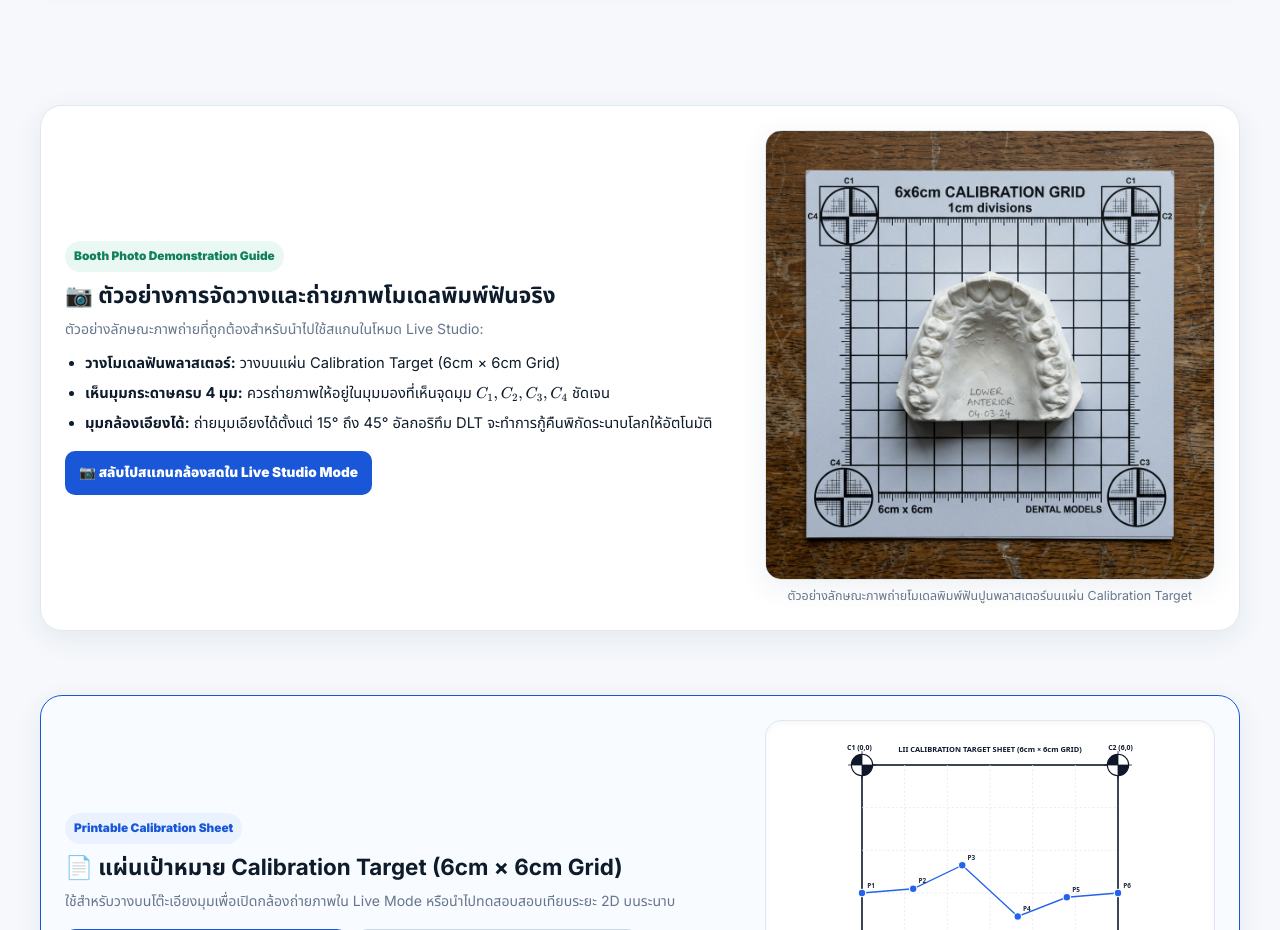
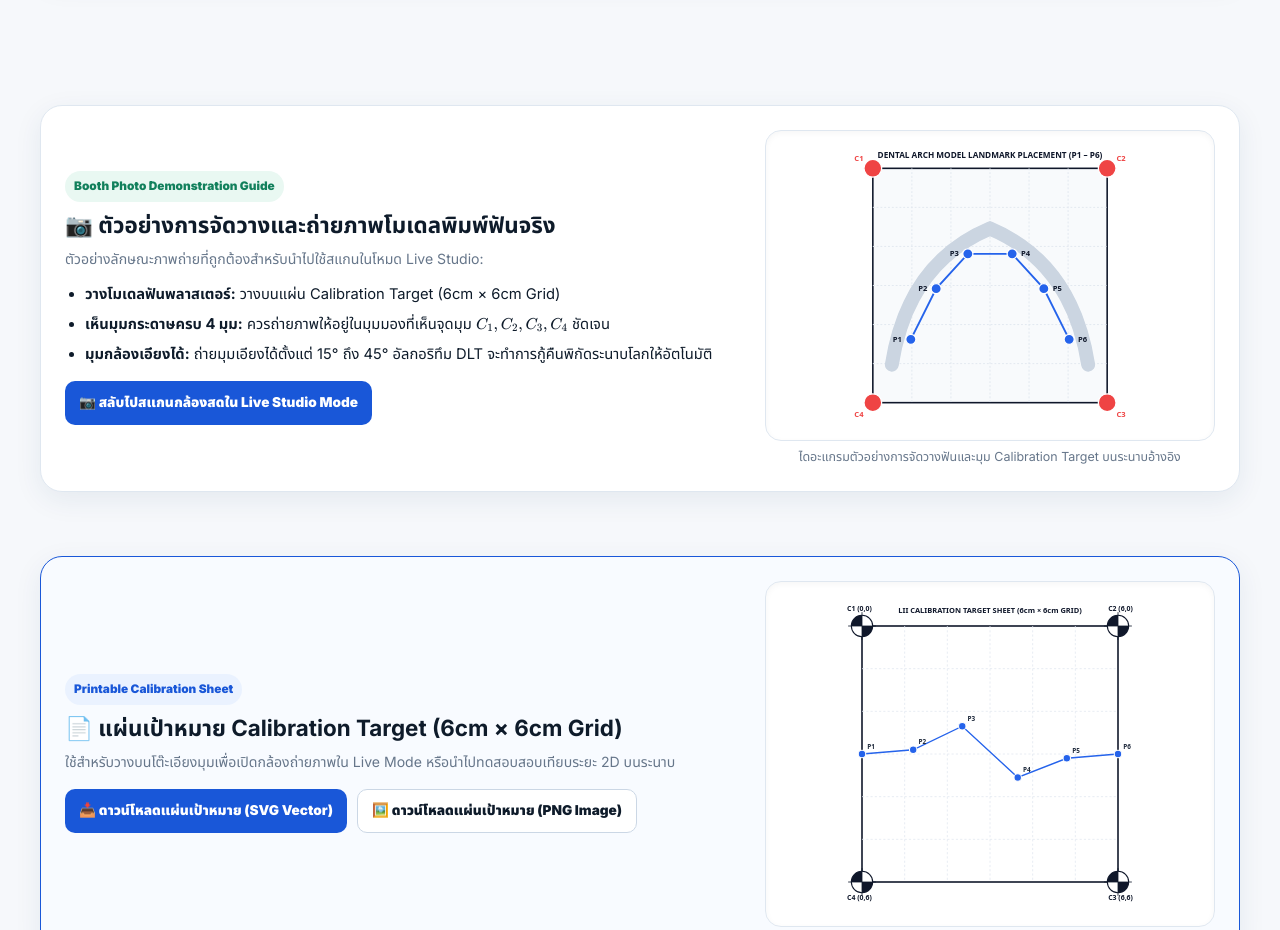
Before and after one commit to coolnut-academy/NakornSawan2569-Math-LII, a website built with Vite: page index.html in a window 1280 px wide. Shown: the part 920-1850 px from the top of the page. Built offline with nearby package versions, Linux system fonts and the light colour scheme.

Commit message:
update new full ver 1.0

```diff
--- a/index.html
+++ b/index.html
@@ -99,8 +99,8 @@
                 <button class="btn btn-blue btn-sm" id="btnGoToLiveMode" type="button">📷 สลับไปสแกนกล้องสดใน Live Studio Mode</button>
               </div>
               <div style="text-align:center">
-                <img src="preset-dental-guide.png" alt="Dental Arch Model Photo Guide" style="border-radius:16px;border:1px solid var(--line);box-shadow:var(--shadow-sm);max-width:100%;height:auto;" />
-                <span class="tiny muted" style="display:block;margin-top:6px">ตัวอย่างลักษณะภาพถ่ายโมเดลพิมพ์ฟันปูนพลาสเตอร์บนแผ่น Calibration Target</span>
+                <div id="dentalGuideContainer" class="target-preview-box"></div>
+                <span class="tiny muted" style="display:block;margin-top:6px">ไดอะแกรมตัวอย่างการจัดวางฟันและมุม Calibration Target บนระนาบอ้างอิง</span>
               </div>
             </div>
           </div>
--- a/src/core/target-generator.js
+++ b/src/core/target-generator.js
@@ -183,6 +183,135 @@ export function generateTargetSVG(width = 600, height = 600) {
   return svg;
 }
 
+export function generateDentalGuideSVG(width = 600, height = 450) {
+  const svgNS = 'http://www.w3.org/2000/svg';
+  const svg = document.createElementNS(svgNS, 'svg');
+  svg.setAttribute('viewBox', '0 0 600 450');
+  svg.setAttribute('width', width);
+  svg.setAttribute('height', height);
+  svg.setAttribute('xmlns', svgNS);
+  svg.setAttribute('style', 'background: #ffffff; font-family: system-ui, sans-serif; border-radius: 12px;');
+
+  // Background Paper
+  const bg = document.createElementNS(svgNS, 'rect');
+  bg.setAttribute('width', '600');
+  bg.setAttribute('height', '450');
+  bg.setAttribute('fill', '#ffffff');
+  svg.appendChild(bg);
+
+  // Outer Grid Box 6cm x 6cm (Margin 40, Width 370)
+  const box = document.createElementNS(svgNS, 'rect');
+  box.setAttribute('x', '115');
+  box.setAttribute('y', '40');
+  box.setAttribute('width', '370');
+  box.setAttribute('height', '370');
+  box.setAttribute('fill', '#f8fafc');
+  box.setAttribute('stroke', '#0f172a');
+  box.setAttribute('stroke-width', '2.5');
+  svg.appendChild(box);
+
+  // Grid Lines
+  for (let i = 1; i < 6; i++) {
+    const x = 115 + i * (370 / 6);
+    const y = 40 + i * (370 / 6);
+
+    const vline = document.createElementNS(svgNS, 'line');
+    vline.setAttribute('x1', x); vline.setAttribute('y1', 40);
+    vline.setAttribute('x2', x); vline.setAttribute('y2', 410);
+    vline.setAttribute('stroke', '#e2e8f0'); vline.setAttribute('stroke-width', '1.5');
+    vline.setAttribute('stroke-dasharray', '3 3');
+    svg.appendChild(vline);
+
+    const hline = document.createElementNS(svgNS, 'line');
+    hline.setAttribute('x1', 115); hline.setAttribute('y1', y);
+    hline.setAttribute('x2', 485); hline.setAttribute('y2', y);
+    hline.setAttribute('stroke', '#e2e8f0'); hline.setAttribute('stroke-width', '1.5');
+    hline.setAttribute('stroke-dasharray', '3 3');
+    svg.appendChild(hline);
+  }
+
+  // Draw Dental Arch Model Shape (Plaster Cast Teeth Curve)
+  const arch = document.createElementNS(svgNS, 'path');
+  arch.setAttribute('d', 'M 145 350 Q 170 190 300 135 Q 430 190 455 350');
+  arch.setAttribute('fill', 'none');
+  arch.setAttribute('stroke', '#cbd5e1');
+  arch.setAttribute('stroke-width', '22');
+  arch.setAttribute('stroke-linecap', 'round');
+  svg.appendChild(arch);
+
+  // Teeth Contact Segments (Incisors & Canines)
+  const teethContacts = [
+    { x: 175, y: 310, label: 'P1 (Canine R)' },
+    { x: 215, y: 230, label: 'P2 (Lat R)' },
+    { x: 265, y: 175, label: 'P3 (Cent R)' },
+    { x: 335, y: 175, label: 'P4 (Cent L)' },
+    { x: 385, y: 230, label: 'P5 (Lat L)' },
+    { x: 425, y: 310, label: 'P6 (Canine L)' }
+  ];
+
+  // Draw Connecting LII Polyline
+  const ptsStr = teethContacts.map(p => `${p.x},${p.y}`).join(' ');
+  const poly = document.createElementNS(svgNS, 'polyline');
+  poly.setAttribute('points', ptsStr);
+  poly.setAttribute('fill', 'none');
+  poly.setAttribute('stroke', '#2563eb');
+  poly.setAttribute('stroke-width', '3');
+  svg.appendChild(poly);
+
+  // Draw 4 Corner Targets C1..C4
+  const corners = [
+    { x: 115, y: 40, label: 'C1' },
+    { x: 485, y: 40, label: 'C2' },
+    { x: 485, y: 410, label: 'C3' },
+    { x: 115, y: 410, label: 'C4' }
+  ];
+
+  corners.forEach(c => {
+    const circ = document.createElementNS(svgNS, 'circle');
+    circ.setAttribute('cx', c.x); circ.setAttribute('cy', c.y);
+    circ.setAttribute('r', '14'); circ.setAttribute('fill', '#ef4444');
+    circ.setAttribute('stroke', '#ffffff'); circ.setAttribute('stroke-width', '2');
+    svg.appendChild(circ);
+
+    const txt = document.createElementNS(svgNS, 'text');
+    txt.setAttribute('x', c.x + (c.x < 300 ? -22 : 22));
+    txt.setAttribute('y', c.y + (c.y < 200 ? -12 : 22));
+    txt.setAttribute('text-anchor', 'middle');
+    txt.setAttribute('font-size', '12'); txt.setAttribute('font-weight', 'bold');
+    txt.setAttribute('fill', '#ef4444');
+    txt.textContent = c.label;
+    svg.appendChild(txt);
+  });
+
+  // Draw Teeth Contact Points P1..P6
+  teethContacts.forEach((p, i) => {
+    const pt = document.createElementNS(svgNS, 'circle');
+    pt.setAttribute('cx', p.x); pt.setAttribute('cy', p.y);
+    pt.setAttribute('r', '8'); pt.setAttribute('fill', '#2563eb');
+    pt.setAttribute('stroke', '#ffffff'); pt.setAttribute('stroke-width', '2');
+    svg.appendChild(pt);
+
+    const txt = document.createElementNS(svgNS, 'text');
+    txt.setAttribute('x', p.x + (i < 3 ? -14 : 14));
+    txt.setAttribute('y', p.y + 4);
+    txt.setAttribute('text-anchor', i < 3 ? 'end' : 'start');
+    txt.setAttribute('font-size', '12'); txt.setAttribute('font-weight', 'bold');
+    txt.setAttribute('fill', '#0f172a');
+    txt.textContent = `P${i + 1}`;
+    svg.appendChild(txt);
+  });
+
+  // Diagram Header Title
+  const title = document.createElementNS(svgNS, 'text');
+  title.setAttribute('x', '300'); title.setAttribute('y', '24');
+  title.setAttribute('text-anchor', 'middle'); title.setAttribute('font-size', '13');
+  title.setAttribute('font-weight', 'bold'); title.setAttribute('fill', '#0f172a');
+  title.textContent = 'DENTAL ARCH MODEL LANDMARK PLACEMENT (P1 – P6)';
+  svg.appendChild(title);
+
+  return svg;
+}
+
 export function downloadTargetSVG() {
   const svg = generateTargetSVG(1200, 1200);
   const serializer = new XMLSerializer();
--- a/src/main.js
+++ b/src/main.js
@@ -7,7 +7,7 @@ import { initReproduce18 } from './modules/05-reproduce-18.js';
 import { initOwnerMode } from './modules/06-owner-mode.js';
 import { initLiveDemo, loadSampleDentalModelPhoto } from './modules/07-live-demo.js';
 import { runSelfTests } from './tests/self-tests.js';
-import { generateTargetSVG, downloadTargetSVG, downloadTargetPNG } from './core/target-generator.js';
+import { generateTargetSVG, generateDentalGuideSVG, downloadTargetSVG, downloadTargetPNG } from './core/target-generator.js';
 
 document.addEventListener('DOMContentLoaded', () => {
   // Initialize Theme System
@@ -22,10 +22,15 @@ document.addEventListener('DOMContentLoaded', () => {
   initOwnerMode();
   initLiveDemo();
 
-  // Render Vector Target Preview on Page
+  // Render Vector Target Preview & Dental Guide Preview on Page
   const targetBox = document.getElementById('targetSVGContainer');
   if (targetBox) {
     targetBox.appendChild(generateTargetSVG(320, 320));
+  }
+
+  const dentalGuideBox = document.getElementById('dentalGuideContainer');
+  if (dentalGuideBox) {
+    dentalGuideBox.appendChild(generateDentalGuideSVG(380, 285));
   }
 
   // Bind Target Downloader Buttons
```
Also changed, not shown: dist/assets/index-DB7f_V0L.js (added), dist/assets/index-DaLnW2VW.js (deleted), dist/index.html, 2 other files.
